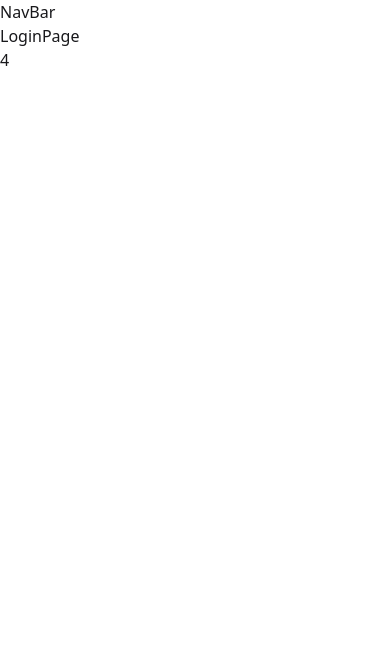
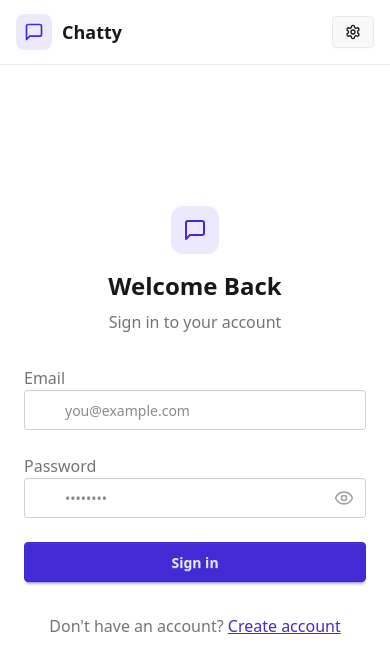
Before and after one commit to mohammed-9999/CHAT_APP, a React (Vite) app in the folder frontend/: page /login in a window 390 px wide. Shown: the top 670 px of the page. Built offline with nearby package versions, Linux system fonts and the light colour scheme; no server answers.

Commit message:
Added  login UI, and implemented signup, login and logout functions , and creat compenent NavBar.

```diff
--- a/frontend/src/App.jsx
+++ b/frontend/src/App.jsx
@@ -5,12 +5,12 @@ import SignUpPage from "./Pages/SignUpPage";
 import ProfilePage from "./Pages/ProfilePage";
 import HomePage from "./Pages/HomePage";
 import SettingsPage from "./Pages/SettingsPage";
-import { axiosInstance } from "./lib/axios";
 import { useAuthStore } from "./store/useAuthStore";
 import { useEffect } from "react";
 import { Loader } from 'lucide-react';
 import NavBar from "./components/Navbar";
-import Toaster from"react-hot-toast";
+import { Toaster } from "react-hot-toast";
+
 
 
  const App = () => {
@@ -42,6 +42,7 @@ import Toaster from"react-hot-toast";
         <Route path='/login' element={!authUser ?<LoginPage/> :<Navigate to="/"/> }/>
         <Route path='/setting' element={<SettingsPage/>}/>
         <Route path='/profile' element={authUser? <ProfilePage/>:<Navigate to="/login"/>}/>
+
       </Routes>
       <Toaster/>
 
--- a/frontend/src/Pages/LoginPage.jsx
+++ b/frontend/src/Pages/LoginPage.jsx
@@ -1,8 +1,119 @@
+import { useState } from "react";
+import { useAuthStore } from "../store/useAuthStore";
+import AuthImagePattern from "../components/AuthImagePattern";
+import { Link } from "react-router-dom";
+import { Eye, EyeOff, Loader2, Lock, Mail, MessageSquare } from "lucide-react";
 
 const LoginPage = () => {
+  const [showPassword, setShowPassword] = useState(false);
+  const [formData, setFormData] = useState({
+    email: "",
+    password: "",
+  });
+  const { login, isLoggingIn } = useAuthStore();
+
+  const handleSubmit = async (e) => {
+    e.preventDefault();
+    login(formData);
+  };
+
   return (
-    <div>LoginPage</div>
-  )
-}
+    <div className="h-screen grid lg:grid-cols-2">
+      {/* Left Side - Form */}
+      <div className="flex flex-col justify-center items-center p-6 sm:p-12">
+        <div className="w-full max-w-md space-y-8">
+          {/* Logo */}
+          <div className="text-center mb-8">
+            <div className="flex flex-col items-center gap-2 group">
+              <div
+                className="w-12 h-12 rounded-xl bg-primary/10 flex items-center justify-center group-hover:bg-primary/20
+              transition-colors"
+              >
+                <MessageSquare className="w-6 h-6 text-primary" />
+              </div>
+              <h1 className="text-2xl font-bold mt-2">Welcome Back</h1>
+              <p className="text-base-content/60">Sign in to your account</p>
+            </div>
+          </div>
 
-export default LoginPage
+          {/* Form */}
+          <form onSubmit={handleSubmit} className="space-y-6">
+            <div className="form-control">
+              <label className="label">
+                <span className="label-text font-medium">Email</span>
+              </label>
+              <div className="relative">
+                <div className="absolute inset-y-0 left-0 pl-3 flex items-center pointer-events-none">
+                  <Mail className="h-5 w-5 text-base-content/40" />
+                </div>
+                <input
+                  type="email"
+                  className={`input input-bordered w-full pl-10`}
+                  placeholder="you@example.com"
+                  value={formData.email}
+                  onChange={(e) => setFormData({ ...formData, email: e.target.value })}
+                />
+              </div>
+            </div>
+
+            <div className="form-control">
+              <label className="label">
+                <span className="label-text font-medium">Password</span>
+              </label>
+              <div className="relative">
+                <div className="absolute inset-y-0 left-0 pl-3 flex items-center pointer-events-none">
+                  <Lock className="h-5 w-5 text-base-content/40" />
+                </div>
+                <input
+                  type={showPassword ? "text" : "password"}
+                  className={`input input-bordered w-full pl-10`}
+                  placeholder="••••••••"
+                  value={formData.password}
+                  onChange={(e) => setFormData({ ...formData, password: e.target.value })}
+                />
+                <button
+                  type="button"
+                  className="absolute inset-y-0 right-0 pr-3 flex items-center"
+                  onClick={() => setShowPassword(!showPassword)}
+                >
+                  {showPassword ? (
+                    <EyeOff className="h-5 w-5 text-base-content/40" />
+                  ) : (
+                    <Eye className="h-5 w-5 text-base-content/40" />
+                  )}
+                </button>
+              </div>
+            </div>
+
+            <button type="submit" className="btn btn-primary w-full" disabled={isLoggingIn}>
+              {isLoggingIn ? (
+                <>
+                  <Loader2 className="h-5 w-5 animate-spin" />
+                  Loading...
+                </>
+              ) : (
+                "Sign in"
+              )}
+            </button>
+          </form>
+
+          <div className="text-center">
+            <p className="text-base-content/60">
+              Don&apos;t have an account?{" "}
+              <Link to="/signup" className="link link-primary">
+                Create account
+              </Link>
+            </p>
+          </div>
+        </div>
+      </div>
+
+      {/* Right Side - Image/Pattern */}
+      <AuthImagePattern
+        title={"Welcome back!"}
+        subtitle={"Sign in to continue your conversations and catch up with your messages."}
+      />
+    </div>
+  );
+};
+export default LoginPage;
--- a/frontend/src/Pages/SignUpPage.jsx
+++ b/frontend/src/Pages/SignUpPage.jsx
@@ -3,6 +3,7 @@ import { useAuthStore } from '../store/useAuthStore';
 import { Eye, EyeOff, Loader, Loader2, Lock, Mail, MessageSquare, User } from 'lucide-react';
 import { Link } from 'react-router-dom';
 import AuthImagePattern from '../components/AuthImagePattern';
+import toast from 'react-hot-toast';
 
 function SignUpPage() {
   const [showPassword,setShowPassword]=useState(false);
@@ -14,9 +15,19 @@ function SignUpPage() {
 
   const {signup,isSigningUp}=useAuthStore();
 
-  const validateForm=()=>{};
+  const validateForm=()=>{
+    if (!formData.fullName.trim()) return toast.error("Full name is required");
+    if (!formData.email.trim()) return toast.error("Email is required");
+    if (!/\S+@\S+\.\S+/.test(formData.email)) return toast.error("Invalid email format");
+    if (!formData.password) return toast.error("Password is required");
+    if (formData.password.length < 6) return toast.error("Password must be at least 6 characters");
+    return true;
+  };
   const handleSubmit=(e)=>{
     e.preventDefault();
+    const success = validateForm();
+
+    if (success === true) signup(formData);
   };
 
 
--- a/frontend/src/components/Navbar.jsx
+++ b/frontend/src/components/Navbar.jsx
@@ -1,9 +1,59 @@
+import { LogOut, MessageSquare, Settings, User } from 'lucide-react';
 import React from 'react'
+import { Link } from 'react-router-dom';
+import { useAuthStore } from '../store/useAuthStore';
 
 function NavBar() {
+  const { logout, authUser } = useAuthStore();
+
   return (
-    <div>NavBar</div>
-  )
+    <header
+      className="bg-base-100 border-b border-base-300 fixed w-full top-0 z-40
+    backdrop-blur-lg bg-base-100/80"
+    >
+      <div className="container mx-auto px-4 h-16">
+        <div className="flex items-center justify-between h-full">
+          <div className="flex items-center gap-8">
+            <Link to="/" className="flex items-center gap-2.5 hover:opacity-80 transition-all">
+              <div className="size-9 rounded-lg bg-primary/10 flex items-center justify-center">
+                <MessageSquare className="w-5 h-5 text-primary" />
+              </div>
+              <h1 className="text-lg font-bold">Chatty</h1>
+            </Link>
+          </div>
+          <div className="flex items-center gap-2">
+            <Link
+              to={"/settings"}
+              className={`
+              btn btn-sm gap-2 transition-colors
+
+              `}
+            >
+              <Settings className="w-4 h-4" />
+              <span className="hidden sm:inline">Settings</span>
+            </Link>
+
+            {authUser && (
+              <>
+                <Link to={"/profile"} className={`btn btn-sm gap-2`}>
+                  <User className="size-5" />
+                  <span className="hidden sm:inline">Profile</span>
+                </Link>
+
+                <button className="flex gap-2 items-center" onClick={logout}>
+                  <LogOut className="size-5" />
+                  <span className="hidden sm:inline">Logout</span>
+                </button>
+              </>
+            )}
+          </div>
+
+
+
+        </div>
+      </div>
+    </header>
+  );
 }
 
 export default NavBar
--- a/frontend/src/store/useAuthStore.js
+++ b/frontend/src/store/useAuthStore.js
@@ -24,6 +24,43 @@ export const useAuthStore=create((set) => ({
     },
 
     signup:async (data)=>{
+        set({ isSigningUp: true });
+    try {
+      const res = await axiosInstance.post("/auth/signup", data);
 
+      set({ authUser: res.data });
+      toast.success("Account created successfully");
+
+    } catch (error) {
+      toast.error(error.response.data.message);
+    } finally {
+      set({ isSigningUp: false });
     }
+
+    },
+
+    logout: async () => {
+        try {
+          await axiosInstance.post("/auth/logout");
+          set({ authUser: null });
+          toast.success("Logged out successfully");
+
+        } catch (error) {
+          toast.error(error.response.data.message);
+        }
+      },
+      login: async (data) => {
+        set({ isLoggingIn: true });
+        try {
+          const res = await axiosInstance.post("/auth/login", data);
+          set({ authUser: res.data });
+          toast.success("Logged in successfully");
+
+
+        } catch (error) {
+          toast.error(error.response.data.message);
+        } finally {
+          set({ isLoggingIn: false });
+        }
+      },
 }));
```
